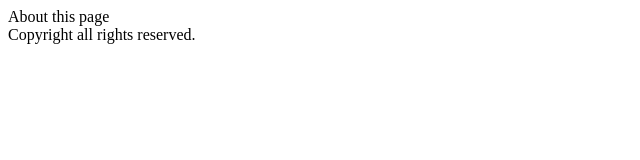
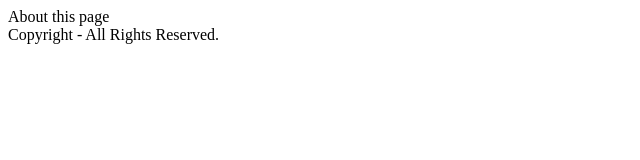
Before and after one commit to zfv26m7qqx-cpu/git-tut-beginner, a plain HTML site: page about.html in a window 1280 px wide. Shown: the full height of the page, 0-640 px from the left. Drawn offline with Linux system fonts and the light colour scheme.

Commit message:
about.html

```diff
--- a/about.html
+++ b/about.html
@@ -8,7 +8,7 @@
 <body>
     About this page
     <footer>
-        Copyright all rights reserved.
+        Copyright - All Rights Reserved.
     </footer>
 </body>
 </html>
```
